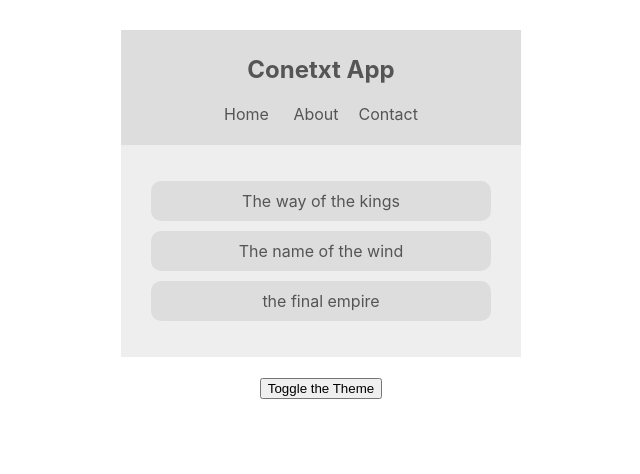
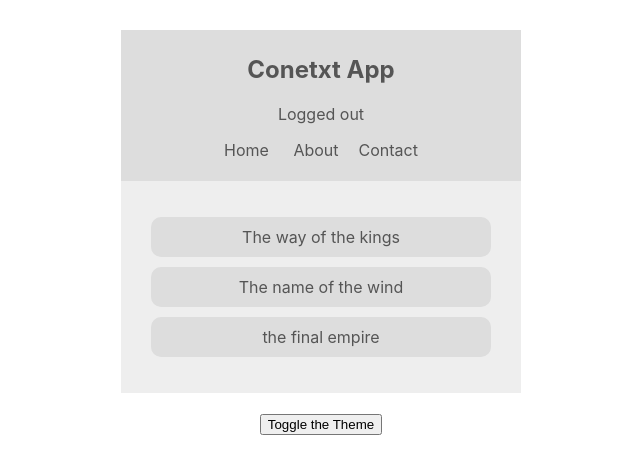
Before and after one commit to yagoubigithub/reading-list, a React (Create React App) app: page / in a window 1280 px wide. Shown: the top 474 px of the page, without its empty margins (319-959 px from the left). Built offline with nearby package versions, Linux system fonts and the light colour scheme.

Commit message:
Consuming Multiple Contexts authContext.consumer

```diff
--- a/src/components/Navbar.js
+++ b/src/components/Navbar.js
@@ -1,17 +1,24 @@
 import React, { Component } from "react";
 import { ThemeContext } from "../contexts/ThemeContext";
+import AuthContextProvider, { AuthContext } from "../contexts/authContext";
 
 class Navbar extends Component {
   render() {
-
+    return (
+      <AuthContext.Consumer>
+        {authContext => {
           return (
             <ThemeContext.Consumer>
-        {context => {
-            const { dark, light, isLightTheme } = context;
+              {themeContext => {
+                const { dark, light, isLightTheme } = themeContext;
                 const theme = isLightTheme ? light : dark;
+                const { isAuthenticated, toggleAuth } = authContext;
                 return (
                   <nav style={{ background: theme.ui, color: theme.syntax }}>
                     <h1>Conetxt App</h1>
+                    <div onClick={toggleAuth}>
+                        {isAuthenticated ? "Logged in" : "Logged out"}
+                    </div>
                     <ul>
                       <li>Home </li>
                       <li>About</li>
@@ -22,6 +29,9 @@
               }}
             </ThemeContext.Consumer>
           );
+        }}
+      </AuthContext.Consumer>
+    );
   }
 }
 
```
Lines whose indentation alone changed are shown as unchanged.
